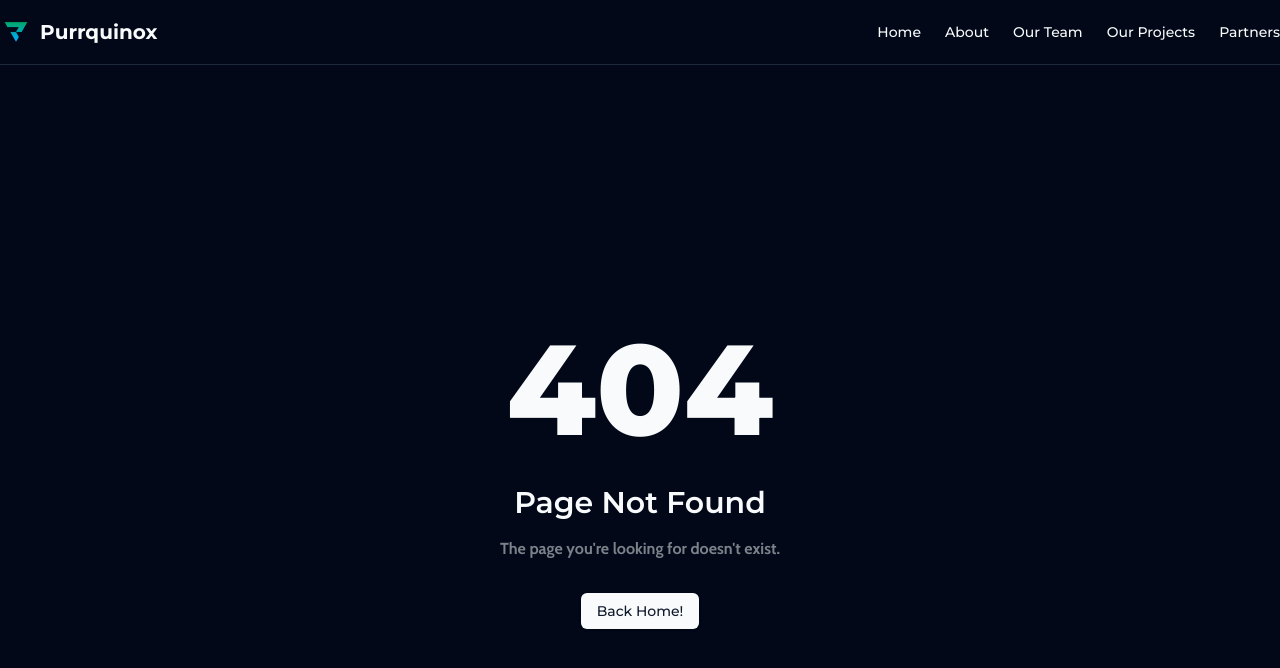
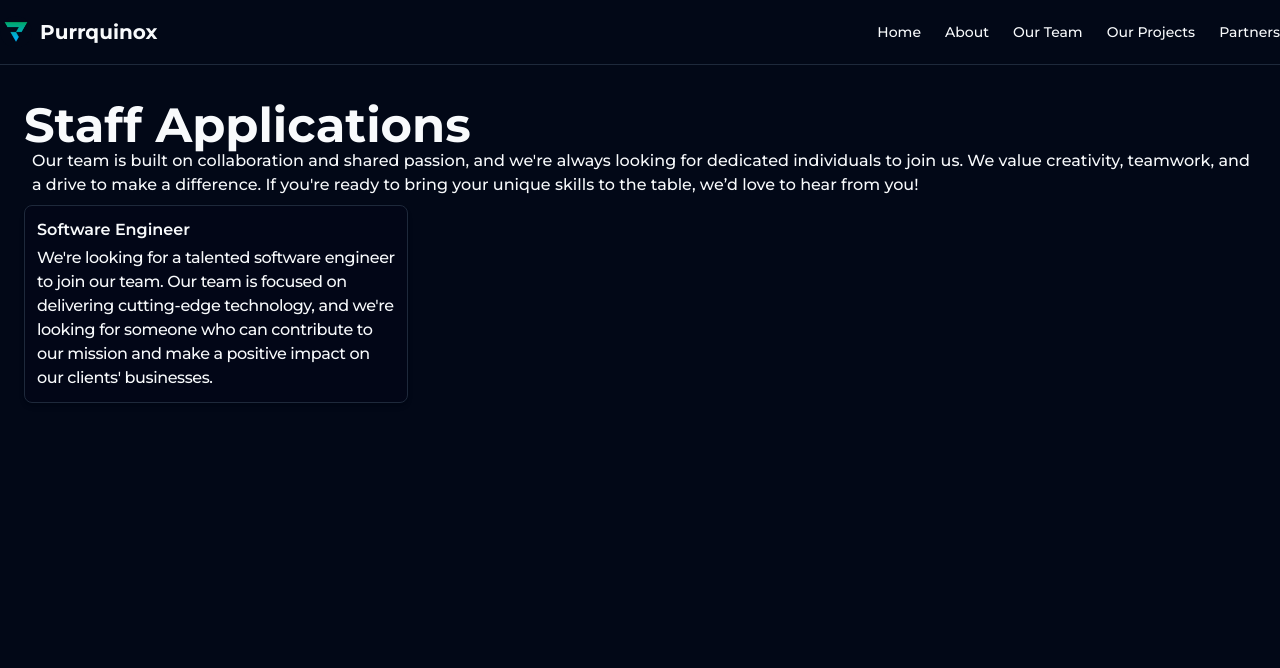
Before and after one commit to Purrquinox/website-next, a Next.js app: page /apply in a window 1280 px wide. Before the commit this address had no page. Shown: the top 668 px of the page. Built offline with nearby package versions, Linux system fonts and the light colour scheme.

Commit message:
Apply page

```diff
--- /dev/null
+++ b/src/pages/apply.tsx
@@ -0,0 +1,106 @@
+'use client';
+import Breadcrumb from '@/components/Layout/Breadcrumb';
+import Meta from '@/components/SEO/SEO';
+import Card from '@/components/Layout/Card';
+
+interface Application {
+	title: string;
+	description: string;
+	benefits: { [key: string]: string };
+	requirements: { [key: string]: string };
+	faq: { [key: string]: string };
+	fields: ApplicationField[];
+}
+
+interface ApplicationField {
+	name: string;
+	description: string;
+	type: ApplicationFieldType;
+	minLength: number | null;
+	maxLength: number | null;
+	pattern: RegExp | null;
+	options: string[] | null;
+	optional: boolean;
+}
+
+enum ApplicationFieldType {
+	Text,
+	TextBox,
+	Number,
+	Dropdown,
+	Checkbox,
+	Radio,
+	Date,
+	File,
+	Markdown
+}
+
+const applications: Application[] = [
+	{
+		title: 'Software Engineer',
+		description:
+			"We're looking for a talented software engineer to join our team. Our team is focused on delivering cutting-edge technology, and we're looking for someone who can contribute to our mission and make a positive impact on our clients' businesses.",
+		benefits: {
+			'Strong technical skills':
+				'Experience with modern software development technologies such as JavaScript, TypeScript, React, and Node.js.',
+			'In-depth knowledge of cloud computing':
+				'Familiarity with cloud platforms like AWS, GCP, or Azure.',
+			'Experience with agile methodologies':
+				'Familiarity with Scrum, Kanban, or other agile development methodologies.',
+			'Experience with version control systems':
+				'Familiarity with Git or other version control systems.'
+		},
+		requirements: {
+			'Professional experience': 'At least 5 years of relevant software engineering experience.',
+			'Strong communication skills':
+				'Excellent written and verbal communication skills, and ability to work well in a team environment.',
+			'Experience with modern software development tools':
+				'Familiarity with tools like React, Angular, or Vue.js.'
+		},
+		faq: {
+			'Can I apply for multiple positions?':
+				"Yes, you can apply for multiple positions. However, please make sure that you're applying for the position that best aligns with your skills and interests.",
+			"What if I'm not a software engineer?":
+				"We're always interested in candidates who have a passion for technology and are excited about the future of work. If you're not a software engineer, we'd love to hear from you!"
+		},
+		fields: [
+			{
+				name: 'Name',
+				description: 'Your full name.',
+				type: ApplicationFieldType.Text,
+				minLength: 2,
+				maxLength: 50,
+				pattern: /^[a-zA-Z\s]+$/,
+				options: null,
+				optional: false
+			}
+		]
+	}
+];
+
+const apply = () => {
+	return (
+		<main className="p-6">
+			<Meta title="Staff Applications - Purrquinox" />
+
+			<Breadcrumb
+				title="Staff Applications"
+				description="Our team is built on collaboration and shared passion, and we're always looking for dedicated individuals to join us. We value creativity, teamwork, and a drive to make a difference. If you're ready to bring your unique skills to the table, we’d love to hear from you!"
+			/>
+
+			{applications.map((application, index) => (
+				<div key={index}>
+					<Card
+						name={application.title}
+						description={application.description}
+						image={null}
+						link={null}
+					/>
+					<div className="p-2" />
+				</div>
+			))}
+		</main>
+	);
+};
+
+export default apply;
```
